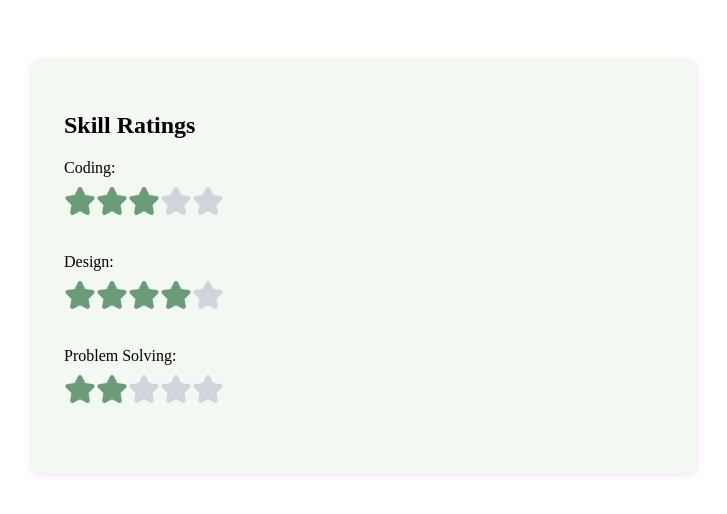
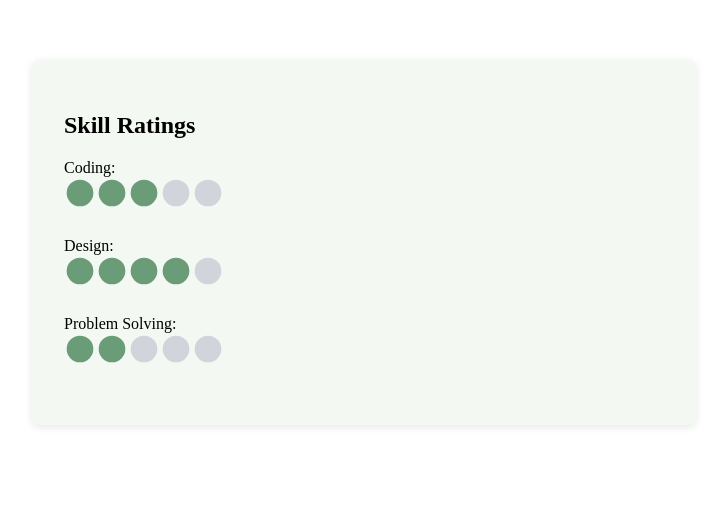
Before and after one commit to natko22/aia-app-component, a Nuxt app: page / in a window 1280 px wide. Shown: the part 140-654 px from the top of the page, without its empty margins (276-1003 px from the left). Built offline with nearby package versions, Linux system fonts and the light colour scheme.

Commit message:
replace stars with circle

```diff
--- a/components/SkillRating.vue
+++ b/components/SkillRating.vue
@@ -8,12 +8,10 @@
           :class="i <= currentRating ? 'text-primary' : 'text-gray-300'"
           xmlns="http://www.w3.org/2000/svg"
           fill="currentColor"
-          viewBox="0 0 22 20"
+          viewBox="0 0 24 24"
           @click="setRating(i)"
         >
-          <path
-            d="M20.924 7.625a1.523 1.523 0 0 0-1.238-1.044l-5.051-.734-2.259-4.577a1.534 1.534 0 0 0-2.752 0L7.365 5.847l-5.051.734A1.535 1.535 0 0 0 1.463 9.2l3.656 3.563-.863 5.031a1.532 1.532 0 0 0 2.226 1.616L11 17.033l4.518 2.375a1.534 1.534 0 0 0 2.226-1.617l-.863-5.03L20.537 9.2a1.523 1.523 0 0 0 .387-1.575Z"
-          />
+          <circle cx="12" cy="12" r="10" />
         </svg>
       </template>
     </div>
@@ -51,7 +49,7 @@ function setRating(value: number) {
 }
 .size {
   width: 2rem;
-  height: 3rem;
+  height: 2rem;
 }
 
 svg:hover {
```
